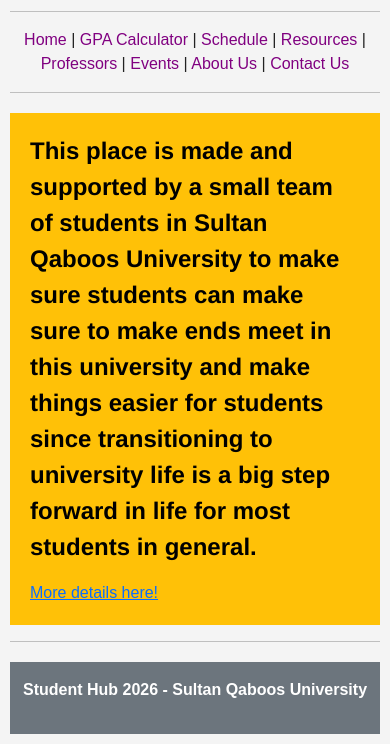
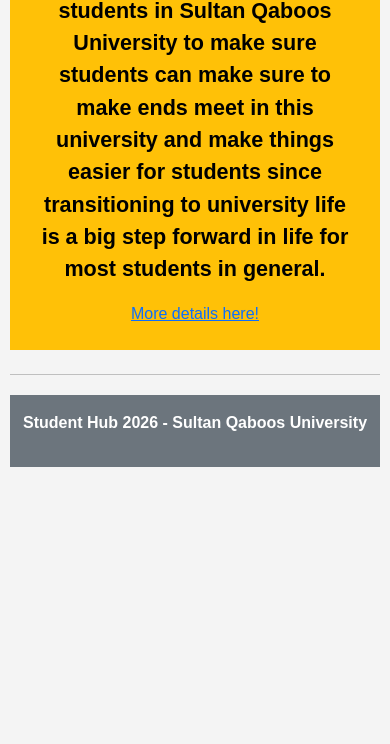
Before and after one commit to s145824-bit/StudentHub, a plain HTML site: page about.html in a window 390 px wide. Shown: the part 337-1081 px from the top of the page. After the commit the page ends 844 px from the top, so only its background shows below. Drawn offline with nearby package versions, Linux system fonts and the light colour scheme.

Commit message:
Refactor about.html for improved layout and styles
Updated HTML structure and styling for better readability and responsiveness.

```diff
--- a/about.html
+++ b/about.html
@@ -15,31 +15,30 @@
 
         <img src="images/logo.png" width="120" alt="Student Hub Logo">
 
-        <h1 class="text-white"
-            style="font-size: 100px; text-align: center; font-family: 'Franklin Gothic Medium', 'Arial Narrow', Arial, sans-serif; font-weight: bolder;">
+        <h1 class="text-white text-center fw-bold fs-1">
             About Us!
         </h1>
 
     </div>
-    <div class="some">
+
+    <div class="text-center">
         <hr>
 
-        <a class="link visited" href="index.html">Home</a> |
-        <a class="link visited" href="gpa.html">GPA Calculator</a> |
-        <a class="link visited" href="schedule.html">Schedule</a> |
-        <a class="link visited" href="resources.html">Resources</a> |
-        <a class="link visited" href="professors.html">Professors</a> |
-        <a class="link visited" href="events.html">Events</a> |
-        <a class="link visited" href="about.html">About Us</a> |
-        <a class="link visited" href="contact.html">Contact Us</a>
+        <a class="navbar-text" href="index.html">Home</a> |
+        <a class="navbar-text" href="gpa.html">GPA Calculator</a> |
+        <a class="navbar-text" href="schedule.html">Schedule</a> |
+        <a class="navbar-text" href="resources.html">Resources</a> |
+        <a class="navbar-text" href="professors.html">Professors</a> |
+        <a class="navbar-text" href="events.html">Events</a> |
+        <a class="navbar-text" href="about.html">About Us</a> |
+        <a class="navbar-text" href="contact.html">Contact Us</a>
 
         <hr>
     </div>
 
-    <div class="container bg-warning" style="padding: 20px; margin-top: 20px;">
+    <div class="container bg-warning text-center mx-auto m-4 p-4" >
 
-        <p class="text-black"
-           style="font-size: 24px; font-family: 'Franklin Gothic Medium', 'Arial Narrow', Arial, sans-serif; font-weight: bold;">
+        <p class="text-black fw-bold fs-4">
 
             This place is made and supported by a small team of students in
             Sultan Qaboos University to make sure students can make sure to
@@ -58,7 +57,8 @@
     <hr>
 
 </body>
-<footer class="container-fluid bg-secondary text-white text-center py-3" style="font-weight: bolder;">
+
+<footer class="container-fluid bg-secondary text-white text-center py-3 fw-bold">
     <p>Student Hub 2026 - Sultan Qaboos University</p>
 </footer>
 
```
